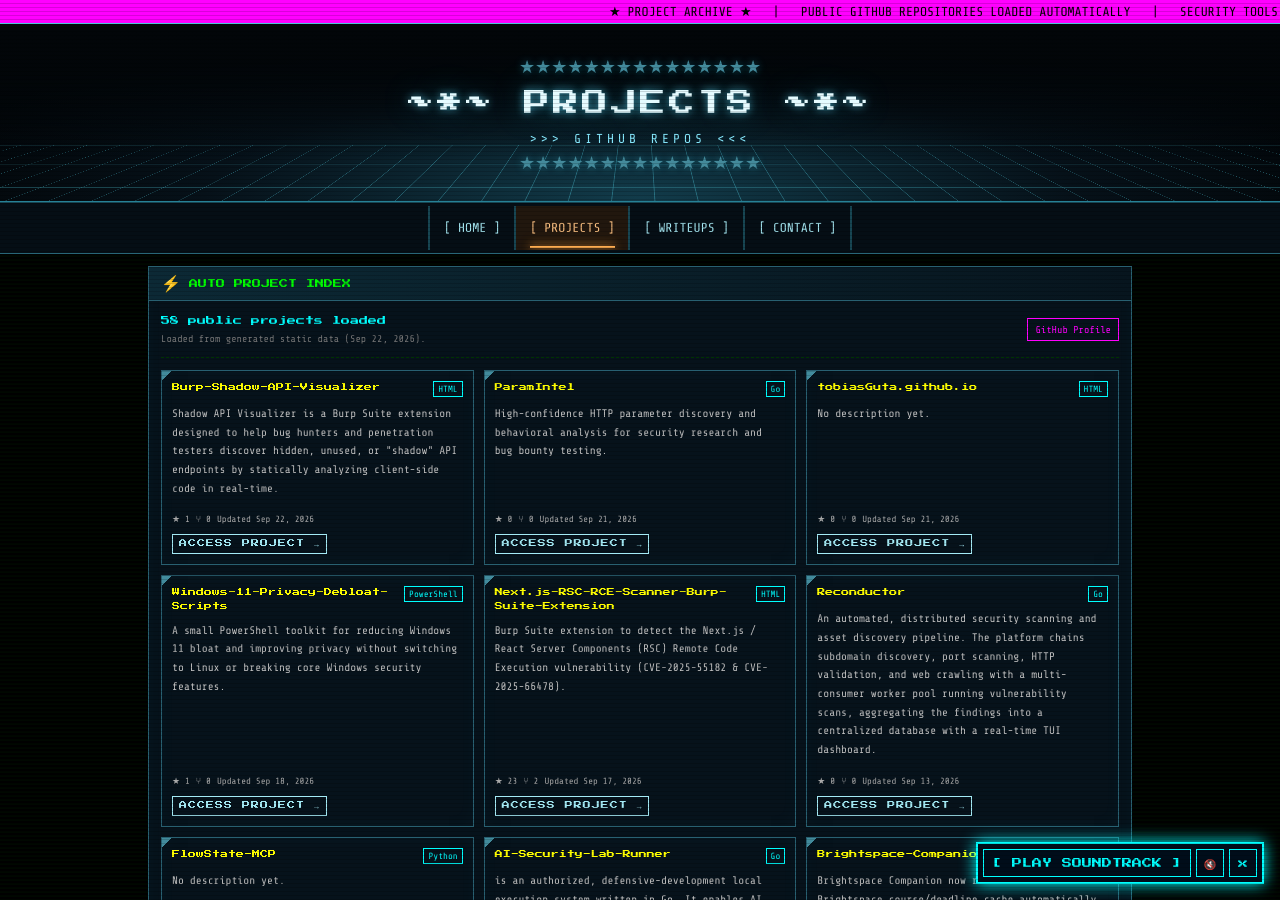
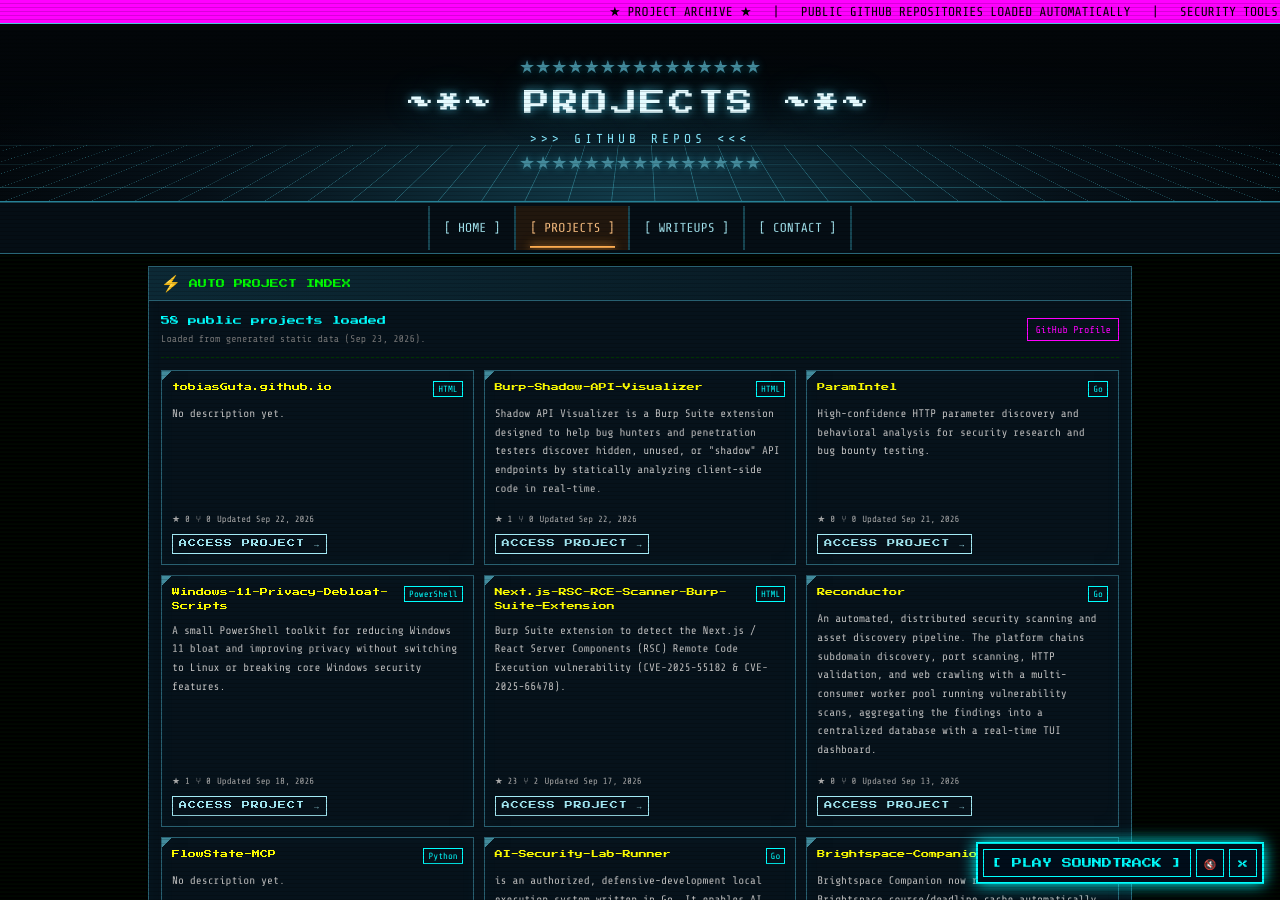
Before and after one commit to tobiasGuta/tobiasGuta.github.io, a Jekyll site: the page built from projects.html, in a window 1280 px wide and 900 px high. Built offline with Jekyll 4.4.1, drawn with Linux system fonts in a browser that asks for light colours; part of the change alters nothing that is shown.

Commit message:
Update generated project data

```diff
--- a/assets/data/projects.json
+++ b/assets/data/projects.json
@@ -1,8 +1,21 @@
 {
   "owner": "tobiasGuta",
   "source": "github_api",
-  "generated_at": "2026-09-22T13:23:42.583796+00:00",
+  "generated_at": "2026-09-23T13:37:20.432473+00:00",
   "projects": [
+    {
+      "name": "tobiasGuta.github.io",
+      "description": null,
+      "html_url": "https://github.com/tobiasGuta/tobiasGuta.github.io",
+      "homepage": null,
+      "language": "HTML",
+      "topics": [],
+      "stargazers_count": 0,
+      "forks_count": 0,
+      "updated_at": "2026-09-22T13:23:47Z",
+      "fork": false,
+      "archived": false
+    },
     {
       "name": "Burp-Shadow-API-Visualizer",
       "description": "Shadow API Visualizer is a Burp Suite extension designed to help bug hunters and penetration testers discover hidden, unused, or \"shadow\" API endpoints by statically analyzing client-side code in real-time.",
@@ -26,19 +39,6 @@
       "stargazers_count": 0,
       "forks_count": 0,
       "updated_at": "2026-09-21T21:23:35Z",
-      "fork": false,
-      "archived": false
-    },
-    {
-      "name": "tobiasGuta.github.io",
-      "description": null,
-      "html_url": "https://github.com/tobiasGuta/tobiasGuta.github.io",
-      "homepage": null,
-      "language": "HTML",
-      "topics": [],
-      "stargazers_count": 0,
-      "forks_count": 0,
-      "updated_at": "2026-09-21T15:05:23Z",
       "fork": false,
       "archived": false
     },
```
